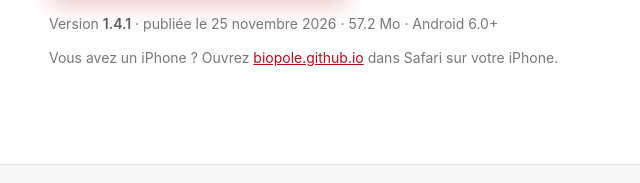
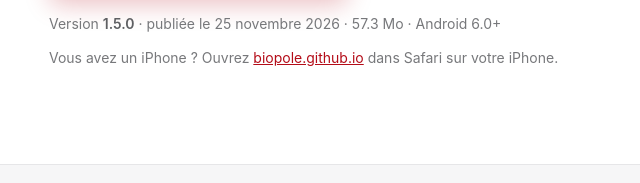
Before and after one commit to biopole/biopole-connect, a plain HTML site: page index.html in a window 1280 px wide. Shown: the part 581-764 px from the top of the page, 95-735 px from the left. Drawn offline with Linux system fonts and the light colour scheme.

Commit message:
Version 1.5.0 : report annuel des congés

```diff
--- a/index.html
+++ b/index.html
@@ -311,9 +311,9 @@
   <script>
     // ── Informations de la version publiée (à mettre à jour) ─────────────
     const APP = {
-      version: "1.4.1",
+      version: "1.5.0",
       date: "2026-11-25",
-size: "57.2 Mo",
+size: "57.3 Mo",
       // "auto" : sur GitHub Pages, le bouton pointe vers l'APK de la dernière
       // Release GitHub du même dépôt (fichier nommé biopole-connect.apk).
       // Sinon : nom du fichier à côté de index.html, ou URL complète.
```
